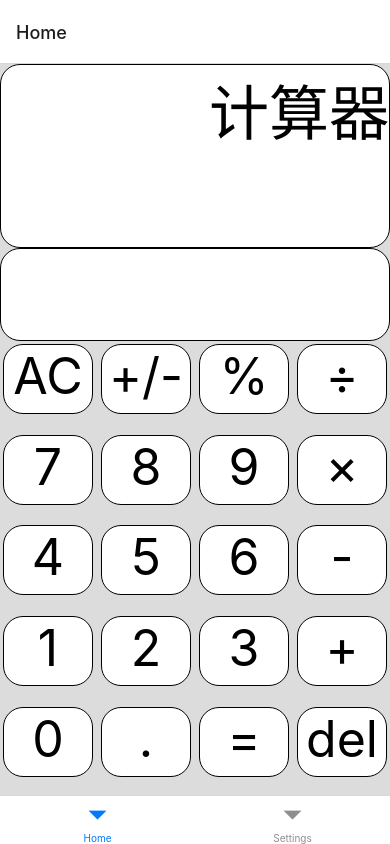
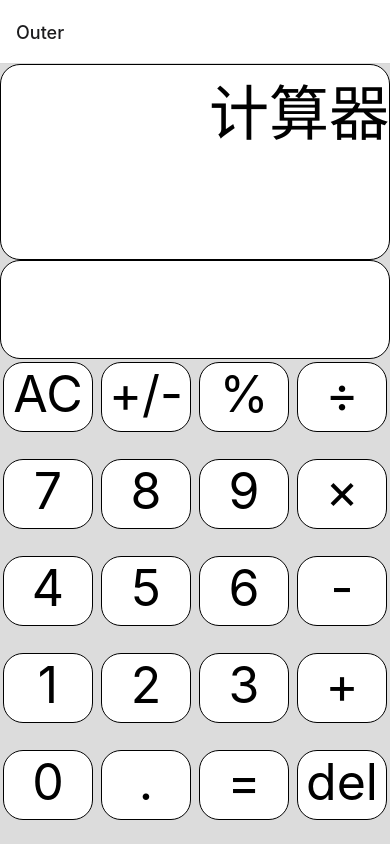
Before and after one commit to zhinendemofasshi/RN-Calculator-Notes, a React Native app: screen / in a window 390 px wide. Built offline with nearby package versions, Linux system fonts and the light colour scheme.

Commit message:
Update App.js

```diff
--- a/App.js
+++ b/App.js
@@ -2,29 +2,44 @@ import * as React from 'react';
 import { Text, View} from 'react-native';
 import { NavigationContainer } from '@react-navigation/native';
 import { createBottomTabNavigator } from '@react-navigation/bottom-tabs';
-import NOTE from "./app/components/file";
+import {createNativeStackNavigator } from "@react-navigation/native-stack";
+import NOTE from "./app/components/file_the_right_one";
 import App2 from "./app/components/Calculator";
-function HomeScreen() {
+import Menu from "./app/components/menu";
+function OuterScreen({ navigation }) {
     return (
-        <App2/>
+        <App2
+            navigation = {navigation}
+        />
     );
 }
-
-function SettingsScreen() {
-    return (
-        <NOTE/>
+function DiaryScreen({ route, navigation }){
+    return(
+        <NOTE
+            navigation ={ navigation }
+            route = {route}
+        />
     );
 }
-
+function InnerScreen({ route,navigation }) {
+    return (
+        <Menu
+            navigation={ navigation }
+            route = {route}
+        />
+    );
+}
+const Stack = createNativeStackNavigator();
 const Tab = createBottomTabNavigator();
 
 export default function App() {
     return (
         <NavigationContainer>
-            <Tab.Navigator>
-                <Tab.Screen name="Home" component={HomeScreen} />
-                <Tab.Screen name="Settings" component={SettingsScreen} />
-            </Tab.Navigator>
+            <Stack.Navigator initialRouteName="Outer">
+                <Stack.Screen name="Outer" component={OuterScreen} />
+                <Stack.Screen name="Inner" component={InnerScreen} />
+                <Stack.Screen name="Diary" component={DiaryScreen} />
+            </Stack.Navigator>
         </NavigationContainer>
     );
 }
```
